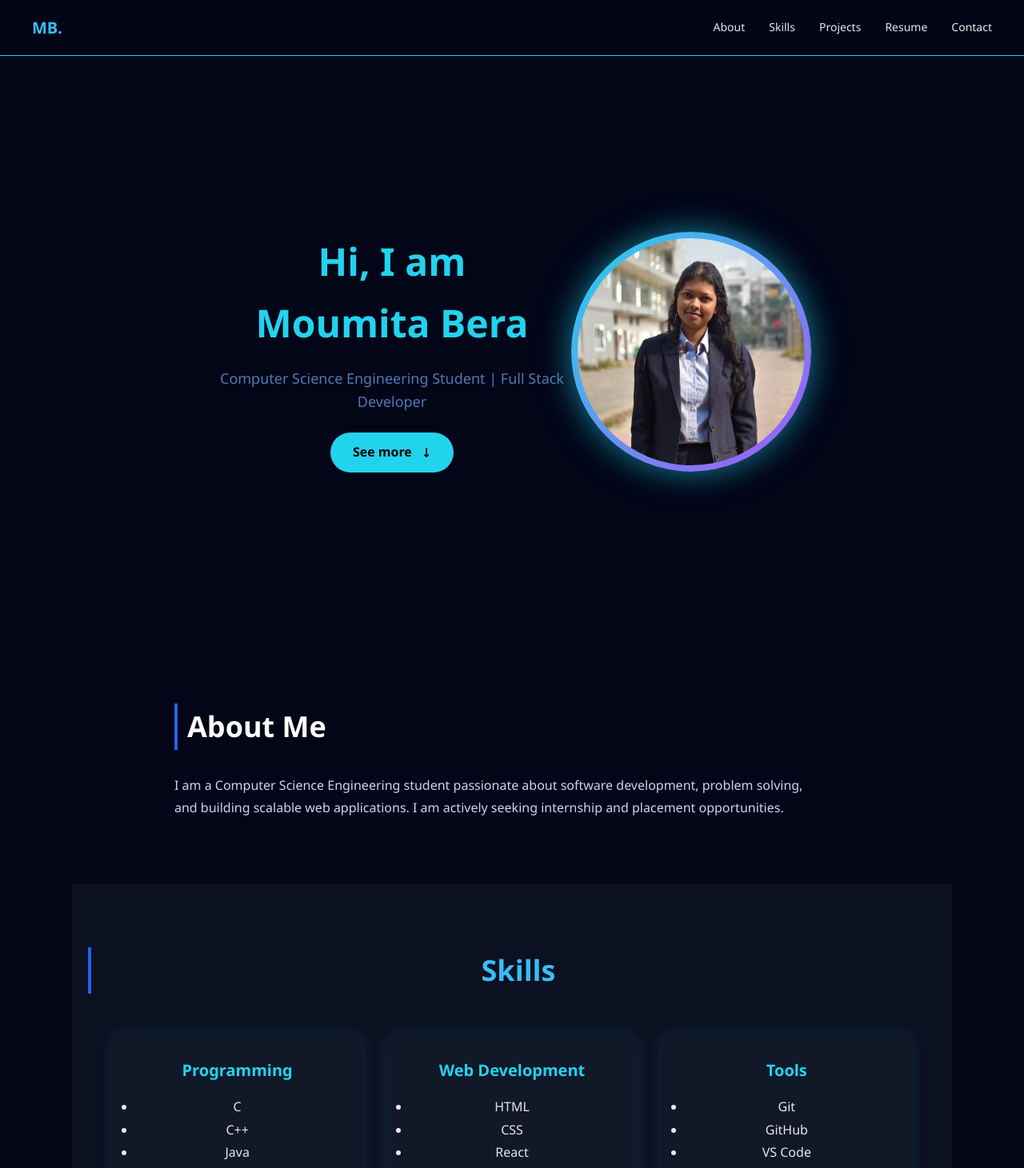
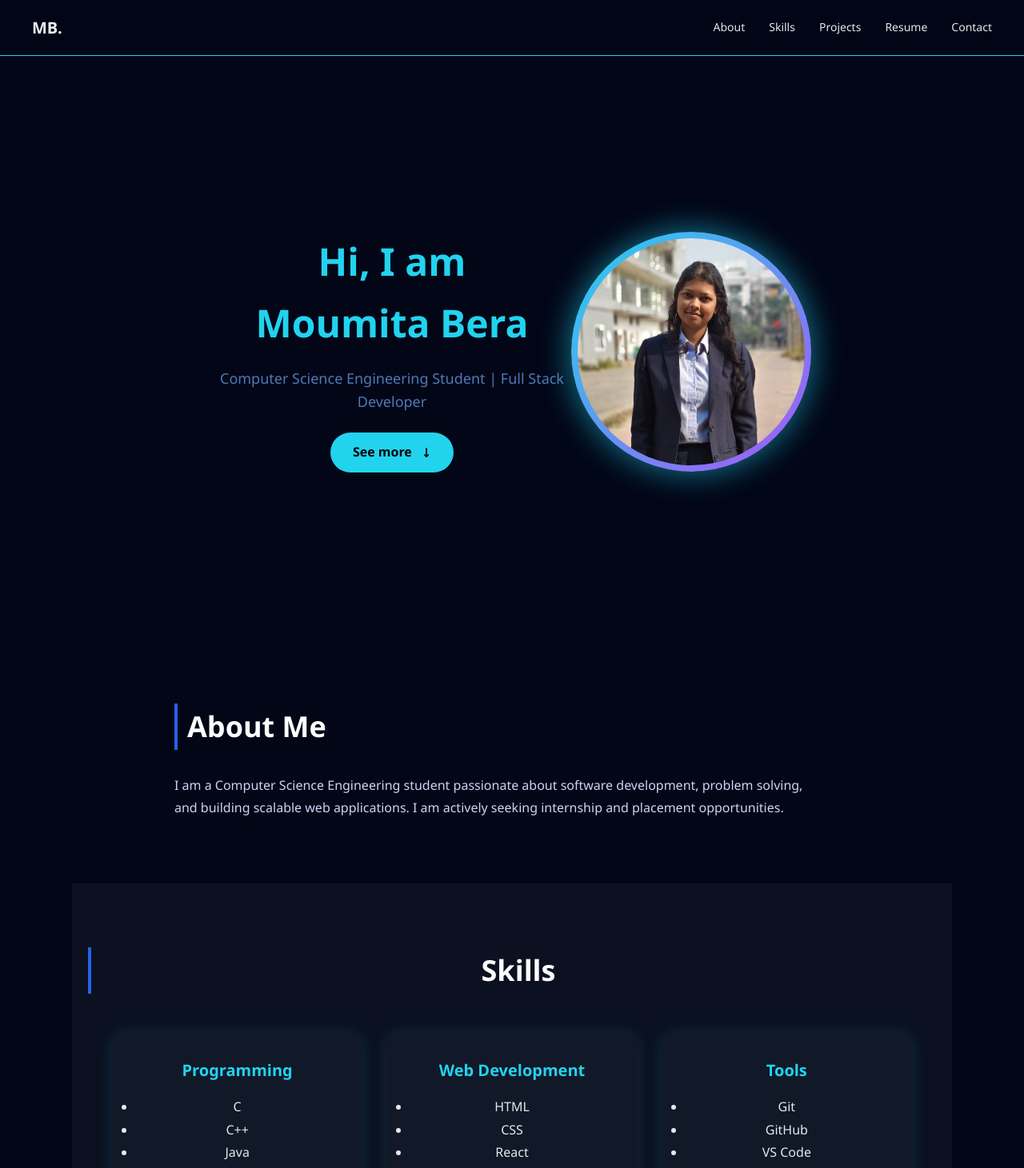
Before and after one commit to moumitaabera/portfolio, a Next.js app: page / in a window 1280 px wide. Shown: the top 1461 px of the page at 80% size. Built offline with nearby package versions, Linux system fonts and the light colour scheme.

Commit message:
skills colour change

```diff
--- a/src/app/globals.css
+++ b/src/app/globals.css
@@ -65,6 +65,7 @@ p {
 .logo {
   font-size: 20px;
   font-weight: 700;
+
 }
 
 .nav-links {
@@ -73,9 +74,6 @@ p {
   gap: 30px;
   font-size: 14px;
 }
-
-
-
 
 /* HERO */
 .hero {
@@ -117,10 +115,6 @@ p {
   border-radius: 8px;
   background: #f9fafb;
 }
-
-
-
-
 
 /* SKILLS SECTION */
 .skills-grid {
@@ -213,9 +207,6 @@ p {
   background-color: #2563eb;
   color: #ffffff;
 }
-
-
-
 
 /* Resume Section */
 .resume-section {
@@ -351,11 +342,6 @@ p {
 .contact-right button:hover {
   box-shadow: 0 0 20px #22d3ee;
 }
-
-
-
-
-
 
 /* --------- */
 
@@ -504,21 +490,6 @@ section h2 span {
   box-shadow: 0 0 20px #22d3ee;
 }
 
-
-
-
-
-
-
-
-
-
-
-
-
-
-
-
 /* ===== FADE + SLIDE ANIMATIONS ===== */
 
 .fade-up {
@@ -559,10 +530,6 @@ section h2 span {
     transform: translateX(0);
   }
 }
-
-
-
-
 
 @keyframes fadeUp {
   from {
@@ -645,8 +612,6 @@ section h2 span {
   z-index: 1000;
 }
 
-
-
 /* ===== FOOTER ===== */
 .footer {
   width: 100%;
@@ -661,31 +626,6 @@ section h2 span {
   font-size: 14px;
   margin: 0 auto;
 }
-
-
-
-
-
-
-
-
-
-
-
-
-
-
-
-
-
-
-
-
-
-
-
-
-
 
 * {
   box-sizing: border-box;
@@ -785,7 +725,8 @@ body {
 .logo {
   font-size: 20px;
   font-weight: bold;
-  color: #38bdf8;
+  color: #eef0f1;
+
 }
 
 .nav-links {
@@ -876,9 +817,6 @@ body {
   }
 }
 
-
-
-
 @media (max-width: 768px) {
   .hero {
     flex-direction: column-reverse;
@@ -922,9 +860,6 @@ body {
     display: flex;
   }
 }
-
-
-
 
 
 .footer {
--- a/src/components/Skills.jsx
+++ b/src/components/Skills.jsx
@@ -21,7 +21,7 @@ export default function Skills() {
       <h2
         style={{
           fontSize: "36px",
-          color: "#38bdf8",
+          color: "#ffffff",
           marginBottom: "50px",
           textAlign: "center",
         }}
```
